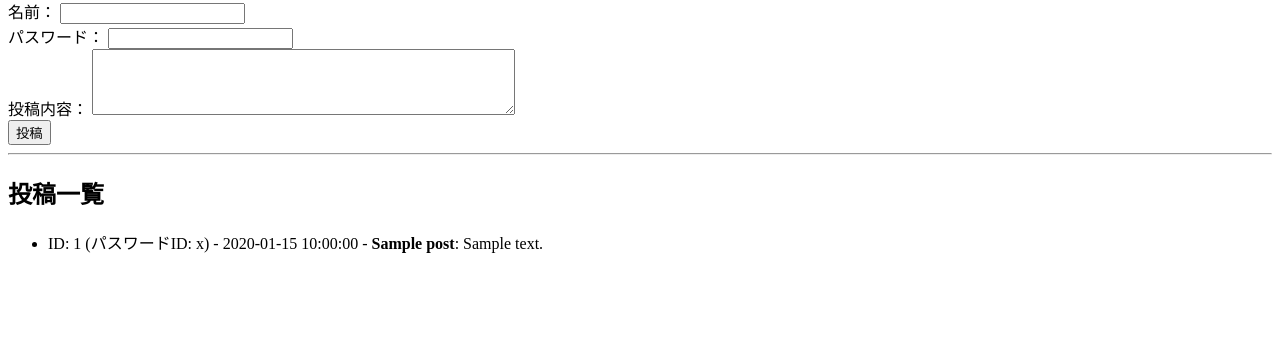
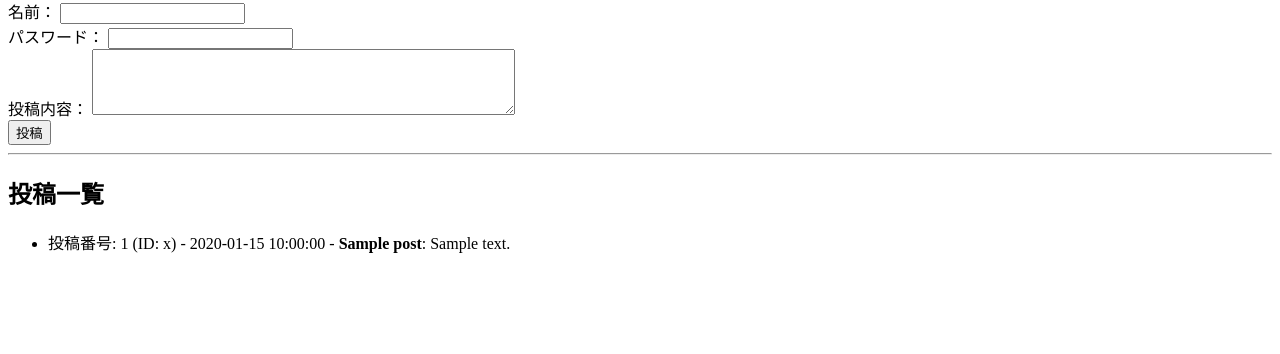
Before and after one commit to yuz168/BBS, a Flask app: page / in a window 1280 px wide. Shown: the part 136-490 px from the top of the page. Run offline with Flask 3, Linux system fonts and the light colour scheme; tables that the repository leaves empty hold one stand-in row (values such as "Sample post").

Commit message:
Update index.html

```diff
--- a/templates/index.html
+++ b/templates/index.html
@@ -27,7 +27,7 @@
     <ul id="post-list">
         {% for post in posts %}
         <li data-post-id="{{ post.id }}">
-            ID: {{ post.id }} (パスワードID: {{ post.password_id }}) -
+            投稿番号: {{ post.id }} (ID: {{ post.password_id }}) -
             {{ post.created_at }} -
             <strong>{{ post.name }}</strong>:
             {{ post.text }}
```
